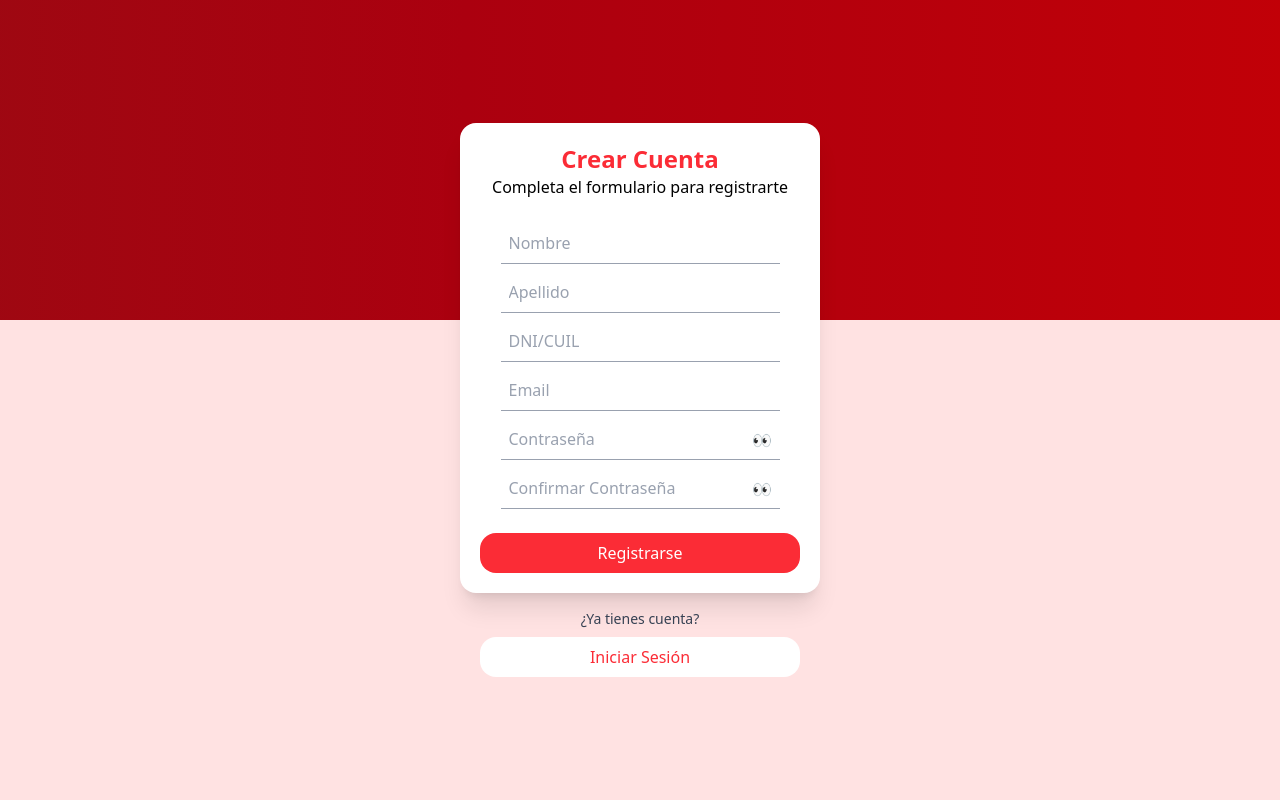
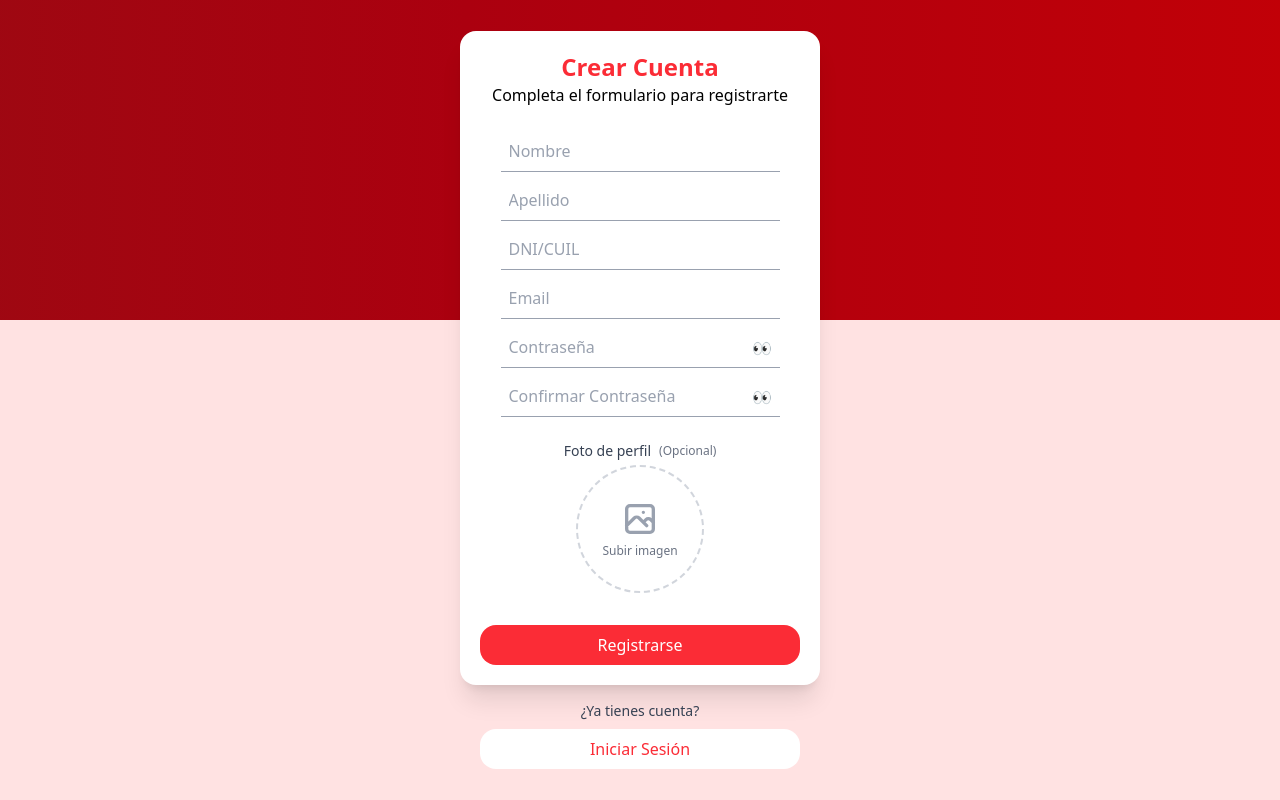
Before and after one commit to Osvaldx/Koda-App-2025, an Angular app: page /auth/register in a window 1280 px wide. Built offline with nearby package versions, Linux system fonts and the light colour scheme.

Commit message:
Feature: Implenetación de un componente para cargar imagenes de avatar

```diff
--- /dev/null
+++ b/src/app/components/attachments/picture/picture.html
@@ -0,0 +1,81 @@
+<div class="flex flex-col items-center">
+  <form [formGroup]="myForm" class="w-full max-w-xs">
+    @if (!imageSrc) {
+      <div class="space-y-2">
+        @if (!hideText) {
+          <label for="file" class="block text-sm font-medium text-gray-700 text-center mb-2">
+            Seleccionar imagen
+          </label>
+        }
+        <label
+          for="file"
+          class="w-32 h-32 rounded-full flex flex-col items-center justify-center bg-white text-gray-600 border-2 border-dashed border-gray-300 cursor-pointer hover:bg-gray-50 transition-colors mx-auto"
+        >
+          <svg
+            class="w-10 h-10 mb-1 text-gray-400"
+            fill="none"
+            stroke="currentColor"
+            viewBox="0 0 24 24"
+            xmlns="http://www.w3.org/2000/svg"
+          >
+            <path
+              stroke-linecap="round"
+              stroke-linejoin="round"
+              stroke-width="2"
+              d="M4 16l4.586-4.586a2 2 0 012.828 0L16 16m-2-2l1.586-1.586a2 2 0 012.828 0L20 14m-6-6h.01M6 20h12a2 2 0 002-2V6a2 2 0 00-2-2H6a2 2 0 00-2 2v12a2 2 0 002 2z"
+            ></path>
+          </svg>
+          <span class="text-xs text-gray-500 text-center px-2">
+            Subir imagen
+          </span>
+          <input
+            formControlName="file"
+            id="file"
+            type="file"
+            class="hidden"
+            accept="image/*"
+            (change)="onFileChange($event)"
+          />
+        </label>
+        @if (f['file'].touched && f['file'].invalid) {
+          <div class="text-sm text-red-600 text-center">
+            @if (f['file'].errors && f['file'].errors['required']) {
+              <p>Debes seleccionar una imagen</p>
+            }
+          </div>
+        }
+      </div>
+    } @else {
+      <div class="relative group">
+        <div class="w-32 h-32 rounded-full overflow-hidden border-2 border-gray-200 mx-auto">
+          <img
+            [src]="imageSrc"
+            alt="Vista previa de la imagen"
+            class="w-full h-full object-cover"
+          />
+        </div>
+        <button
+          type="button"
+          (click)="removeImage()"
+          class="absolute -top-2 -right-2 bg-white rounded-full p-1 shadow-md hover:bg-red-50 transition-colors"
+          title="Eliminar imagen"
+        >
+          <svg
+            xmlns="http://www.w3.org/2000/svg"
+            class="h-5 w-5 text-red-500"
+            fill="none"
+            viewBox="0 0 24 24"
+            stroke="currentColor"
+          >
+            <path
+              stroke-linecap="round"
+              stroke-linejoin="round"
+              stroke-width="2"
+              d="M6 18L18 6M6 6l12 12"
+            />
+          </svg>
+        </button>
+      </div>
+    }
+  </form>
+</div>
--- /dev/null
+++ b/src/app/components/attachments/picture/picture.ts
@@ -0,0 +1,124 @@
+import { Component, Input, Output, EventEmitter } from '@angular/core';
+import { CommonModule } from '@angular/common';
+import { FormsModule, ReactiveFormsModule } from '@angular/forms';
+import { FormGroup, FormControl, Validators } from '@angular/forms';
+
+export interface ImageUploadData {
+  imageSrc: string;
+  file: File | null;
+  fileSource: string | null;
+  isValid: boolean;
+}
+
+@Component({
+  selector: 'app-image-upload',
+  standalone: true,
+  imports: [CommonModule, FormsModule, ReactiveFormsModule],
+  templateUrl: './picture.html',
+})
+export class ImageUploadComponent {
+  @Input() hideText = false;
+  @Output() imageDataChange = new EventEmitter<ImageUploadData | null>();
+  imageSrc: string = '';
+
+  myForm = new FormGroup({
+    file: new FormControl<File | null>(null, [Validators.required]),
+    fileSource: new FormControl<string>('', [Validators.required])
+  });
+
+  /*------------------------------------------
+  --------------------------------------------
+  created constructor
+  --------------------------------------------
+  --------------------------------------------*/
+  constructor() { }
+
+  /**
+   * Write code on Method
+   *
+   * @return response()
+   */
+  get f() {
+    return this.myForm.controls;
+  }
+
+  /**
+   * Write code on Method
+   *
+   * @return response()
+   */
+  onFileChange(event: Event) {
+    const input = event.target as HTMLInputElement;
+
+    if (input.files && input.files.length > 0) {
+      const file = input.files[0];
+      const reader = new FileReader();
+
+      reader.onload = () => {
+        if (reader.result) {
+          this.imageSrc = reader.result.toString();
+
+          // Only update the fileSource control, not the file input
+          this.myForm.patchValue({
+            fileSource: this.imageSrc
+          });
+
+          this.myForm.updateValueAndValidity();
+
+          // Emit the new image data
+          this.emitImageData();
+        }
+      };
+
+      reader.readAsDataURL(file);
+    }
+  }
+
+  /**
+   * Write code on Method
+   *
+   * @return response()
+   */
+  /**
+   * Returns the image data if the form is valid
+   * @returns An object containing the image source and file data, or null if invalid
+   */
+  /**
+   * Remove the selected image and reset the form
+   */
+  /**
+   * Get the current image data
+   * @returns Object containing image data or null if no image is selected
+   */
+  private emitImageData() {
+    if (this.imageSrc && this.myForm.valid) {
+      const imageData: ImageUploadData = {
+        imageSrc: this.imageSrc,
+        file: this.myForm.value.file || null,
+        fileSource: this.myForm.value.fileSource || null,
+        isValid: this.myForm.valid
+      };
+      this.imageDataChange.emit(imageData);
+    } else {
+      this.imageDataChange.emit(null);
+    }
+  }
+
+  /**
+   * Remove the selected image and reset the form
+   */
+  removeImage() {
+    this.imageSrc = '';
+    this.myForm.patchValue({
+      file: null,
+      fileSource: ''
+    });
+    this.myForm.get('file')?.reset();
+    this.myForm.get('fileSource')?.reset();
+    this.myForm.get('file')?.markAsUntouched();
+    this.myForm.get('fileSource')?.markAsUntouched();
+    this.emitImageData();
+  }
+
+
+}
--- a/src/app/pages/auth/register/register.html
+++ b/src/app/pages/auth/register/register.html
@@ -86,8 +86,20 @@
                 </div>
             }
         </div>
+        <div class="w-80 space-y-2 mx-auto">
+          <div class="flex flex-col">
+            <div class="flex justify-center items-center gap-2 mb-1">
+              <span class="text-sm font-medium text-gray-700">Foto de perfil</span>
+              <span class="text-xs text-gray-500">(Opcional)</span>
+            </div>
+            <app-image-upload
+              [hideText]="true"
+              (imageDataChange)="onImageDataChange($event)">
+            </app-image-upload>
+          </div>
+        </div>
 
-        <button type="button" (click)="register()" class="bg-red-500 text-white rounded-2xl w-80 p-2">
+        <button type="button" (click)="register()" class="bg-red-500 text-white rounded-2xl w-80 p-2 mt-2">
             Registrarse
         </button>
     </form>
@@ -99,4 +111,5 @@
                 Iniciar Sesión
         </button>
     </div>
+
 </main>
--- a/src/app/pages/auth/register/register.ts
+++ b/src/app/pages/auth/register/register.ts
@@ -5,6 +5,7 @@ import { Auth } from '../../../services/auth';
 import { Router } from '@angular/router';
 import { ToastManager } from '../../../services/toast-manager';
 import { getFormError } from '../../../utils/utils';
+import { ImageUploadComponent, ImageUploadData } from '../../../components/attachments/picture/picture';
 
 type FormType = {
   name: FormControl<string | null>;
@@ -18,7 +19,7 @@ type FormType = {
 @Component({
   selector: 'app-register',
   standalone: true,
-  imports: [ReactiveFormsModule, CustomInput],
+  imports: [ReactiveFormsModule, CustomInput, ImageUploadComponent],
   templateUrl: './register.html',
   styleUrl: './register.css'
 })
@@ -55,9 +56,12 @@ export class Register {
         }
       ])
     });
+
   }
+  imageData: ImageUploadData | null = null
 
   public async register() {
+    console.log(this.imageData)
     const { email, password, name, lastName, identification } = this.registerForm.value;
     if (email?.trim() === "" || password?.trim() === "" || name?.trim() === "" || lastName?.trim() === "" || identification?.trim() === "") { return this.toastManager.show("error", "Complete todos los campos", 3000) }
 
@@ -93,4 +97,8 @@ export class Register {
   protected getInputError(controlName: string) {
     return getFormError(this.registerForm, controlName)
   }
+
+  protected onImageDataChange(data: ImageUploadData | null) {
+    this.imageData = data;
+  }
 }
```
